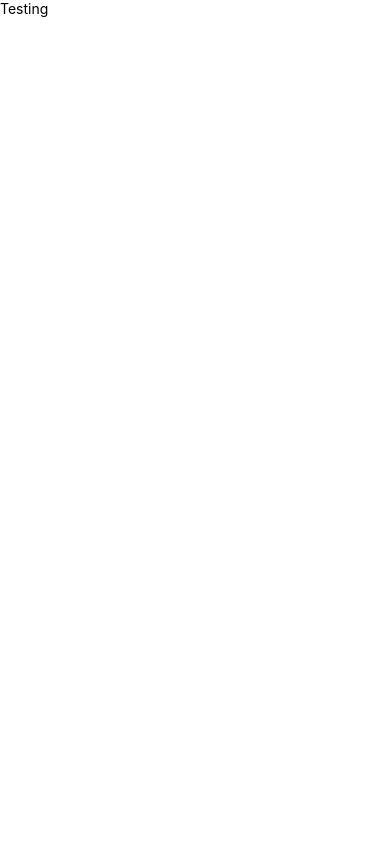
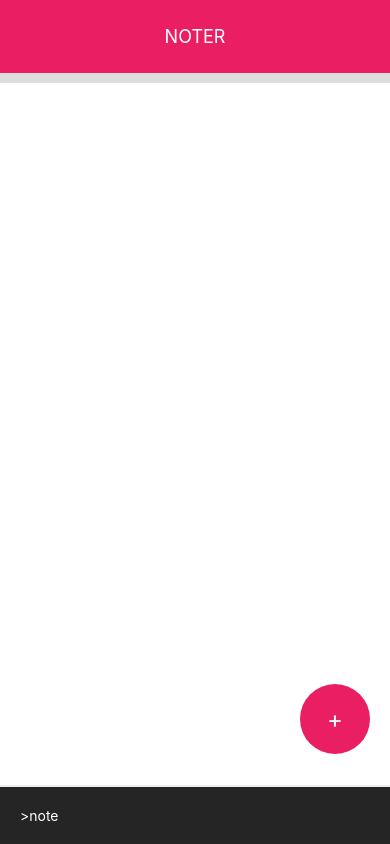
Before and after one commit to SergeyRomanenko/WoDoList-React-Native-, a React Native app: screen / in a window 390 px wide. Built offline with nearby package versions, Linux system fonts and the light colour scheme.

Commit message:
add button, textView, styles

```diff
--- a/App/components/Main.js
+++ b/App/components/Main.js
@@ -11,8 +11,29 @@
 export default class Main extends React.Component {
   render() {
     return (
-      <View>
-          <Text>Testing</Text>
+      <View style={styles.container}>
+
+          <View style={styles.header}>
+            <Text style={styles.headerText}>NOTER</Text>
+          </View>
+
+          <ScrollView style={styles.scrollContainer}>
+
+          </ScrollView>
+
+          <View style={styles.footer}>
+            <TextInput
+              style={styles.textInput}
+              placeholder='>note'
+              placeholderTextColor='white'
+              underlineColorAndroid='transparent'>
+
+            </TextInput>
+          </View>
+
+          <TouchableOpacity style={styles.addButton}>
+            <Text style={styles.addButtonText}>+</Text>
+          </TouchableOpacity>
       </View>
     );
   }
@@ -20,6 +41,54 @@
 
 const styles = StyleSheet.create({
   container: {
-
+    flex: 1,
   },
+  header: {
+      backgroundColor: '#E91E63',
+      alignItems: 'center',
+      justifyContent:'center',
+      borderBottomWidth: 10,
+      borderBottomColor: '#ddd'
+  },
+  headerText: {
+      color: 'white',
+      fontSize: 18,
+      padding: 26
+  },
+  scrollContainer: {
+      flex: 1,
+      marginBottom: 100
+  },
+  footer: {
+      position: 'absolute',
+      bottom: 0,
+      left: 0,
+      right: 0,
+      zIndex: 10
+  },
+  textInput: {
+      alignSelf: 'stretch',
+      color: '#fff',
+      padding: 20,
+      backgroundColor: '#252525',
+      borderTopWidth:2,
+      borderTopColor: '#ededed'
+  },
+  addButton: {
+      position: 'absolute',
+      zIndex: 11,
+      right: 20,
+      bottom: 90,
+      backgroundColor: '#E91E63',
+      width: 70,
+      height: 70,
+      borderRadius: 35,
+      alignItems: 'center',
+      justifyContent: 'center',
+      elevation: 8
+  },
+  addButtonText: {
+      color: '#fff',
+      fontSize: 24
+  }
 });
```
